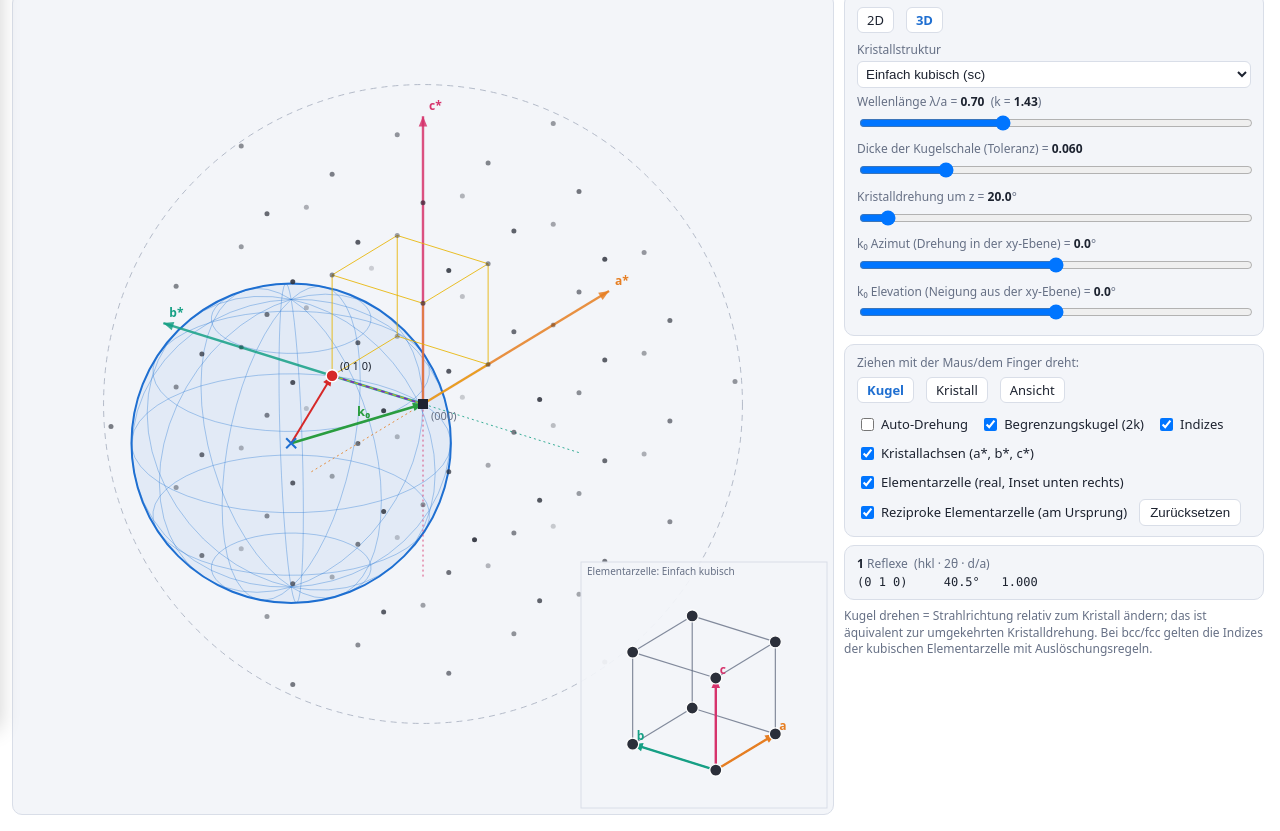
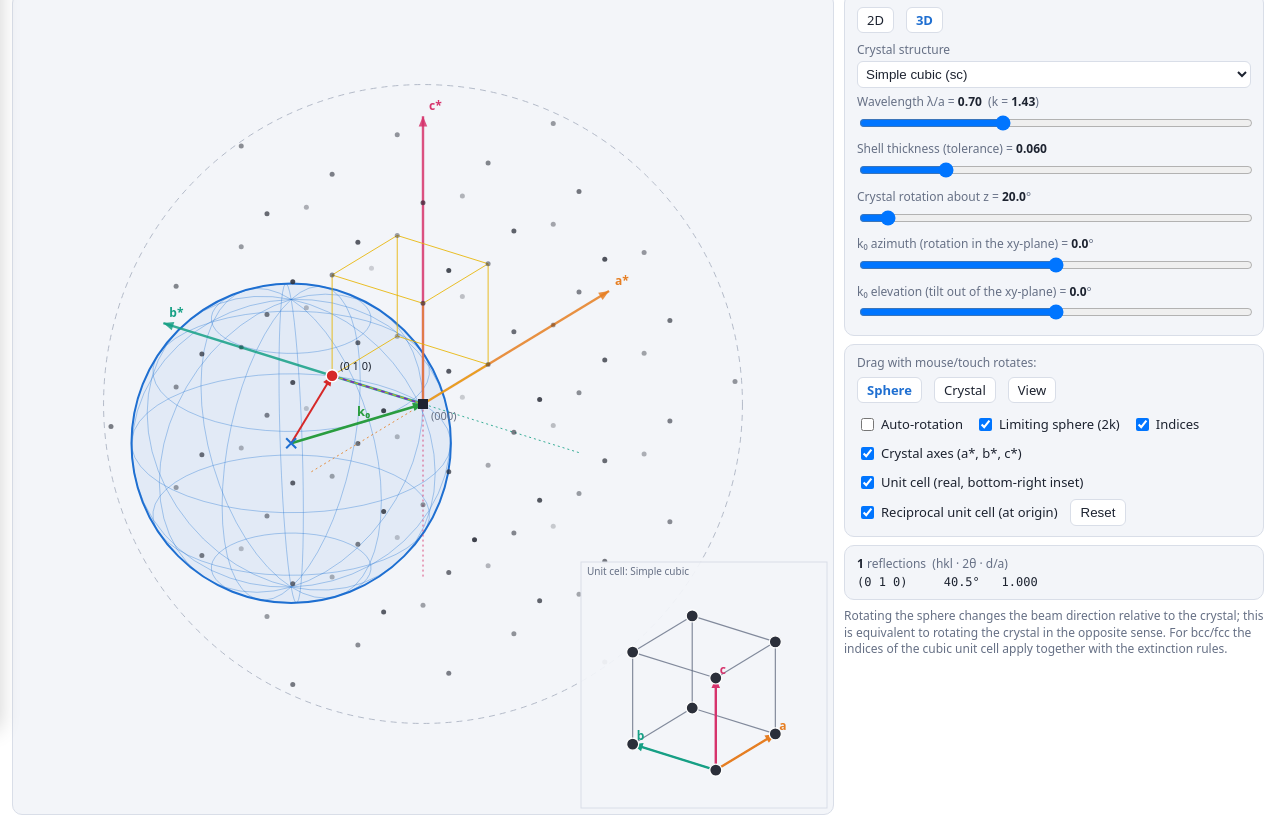
Before and after one commit to JonaThe1st/physics_visualization, a plain HTML site: page simulations/ewald-konstruktion/index.html in a window 1280 px wide. Shown: the part 71-902 px from the top of the page. Drawn offline with Linux system fonts and the light colour scheme.

Commit message:
Localize all simulation UIs to English (ewald-konstruktion, precessional-switching); magnetization-reversal already English, fmr already English

```diff
--- a/simulations/ewald-konstruktion/index.html
+++ b/simulations/ewald-konstruktion/index.html
@@ -1,7 +1,7 @@
 <!doctype html>
-<html lang="de"><head><meta charset="utf-8">
+<html lang="en"><head><meta charset="utf-8">
 <meta name="viewport" content="width=device-width, initial-scale=1, viewport-fit=cover">
-<title>Ewald-Konstruktion interaktiv</title>
+<title>Ewald Construction interactive</title>
 <style>
 :root{box-sizing:border-box;padding-top:env(safe-area-inset-top,0px);padding-bottom:env(safe-area-inset-bottom,0px);
 --bg:#fff;--fg:#1d2330;--mut:#667085;--card:#f3f5f9;--bd:#d9dee8;--pt:#2b2f3a;--grey:#b3bac8;--sph:#1f6fd1;--k0:#2a9d3f;--kp:#d62828;--gv:#7b2cbf}
@@ -27,40 +27,40 @@ button{padding:5px 10px;border:1px solid var(--bd);background:var(--bg);color:va
 .seg label{border:1px solid var(--bd);border-radius:6px;padding:3px 9px;background:var(--bg);cursor:pointer}
 .seg input{display:none}.seg input:checked+span{font-weight:700;color:var(--sph)}
 </style></head><body>
-<h1 style="padding-left: 60px;">Ewald-Konstruktion interaktiv</h1>
-<div style="padding-left: 60px;" class="sub">Reflex, wenn ein reziproker Gitterpunkt auf der Kugel liegt: |k′| = |k₀|, G = k′ − k₀. Einheiten: Gitterkonstante a = 1, k = 1/λ.</div>
+<h1 style="padding-left: 60px;">Ewald Construction interactive</h1>
+<div style="padding-left: 60px;" class="sub">A reflection occurs when a reciprocal-lattice point lies on the sphere: |k′| = |k₀|, G = k′ − k₀. Units: lattice constant a = 1, k = 1/λ.</div>
 <div class="wrap">
  <div class="cvbox"><canvas id="cv"></canvas></div>
  <div class="panel">
   <div class="card">
    <div class="row seg"><label><input type="radio" name="md" value="2d"><span>2D</span></label><label><input type="radio" name="md" value="3d" checked><span>3D</span></label></div>
-   <label>Kristallstruktur</label><select id="st" autocomplete="off"></select>
-   <label>Wellenlänge λ/a = <b id="lv"></b> &nbsp;(k = <b id="kv"></b>)</label>
+   <label>Crystal structure</label><select id="st" autocomplete="off"></select>
+   <label>Wavelength λ/a = <b id="lv"></b> &nbsp;(k = <b id="kv"></b>)</label>
    <input id="lam" autocomplete="off" type="range" min="0.25" max="1.5" step="0.01" value="0.7">
-   <label>Dicke der Kugelschale (Toleranz) = <b id="tv"></b></label>
+   <label>Shell thickness (tolerance) = <b id="tv"></b></label>
    <input id="tol" autocomplete="off" type="range" min="0.01" max="0.25" step="0.005" value="0.06">
-   <label>Kristalldrehung um z = <b id="pv"></b>°</label>
+   <label>Crystal rotation about z = <b id="pv"></b>°</label>
    <input id="phi" autocomplete="off" type="range" min="0" max="360" step="0.5" value="20">
-   <label>k₀ Azimut (Drehung in der xy-Ebene) = <b id="azv"></b>°</label>
+   <label>k₀ azimuth (rotation in the xy-plane) = <b id="azv"></b>°</label>
    <input id="az" autocomplete="off" type="range" min="-180" max="180" step="0.5" value="0">
-   <label id="ell">k₀ Elevation (Neigung aus der xy-Ebene) = <b id="elv"></b>°</label>
+   <label id="ell">k₀ elevation (tilt out of the xy-plane) = <b id="elv"></b>°</label>
    <input id="el" autocomplete="off" type="range" min="-90" max="90" step="0.5" value="0">
   </div>
   <div class="card">
-   <label style="margin-top:0">Ziehen mit der Maus/dem Finger dreht:</label>
+   <label style="margin-top:0">Drag with mouse/touch rotates:</label>
    <div class="row seg" id="tg"></div>
    <div class="row" style="margin-top:6px">
-    <label><input type="checkbox" id="auto" autocomplete="off"> Auto-Drehung</label>
-    <label><input type="checkbox" id="lim" checked> Begrenzungskugel (2k)</label>
-    <label><input type="checkbox" id="idx" checked> Indizes</label>
-    <label><input type="checkbox" id="axs" autocomplete="off" checked> Kristallachsen (a*, b*, c*)</label>
-    <label><input type="checkbox" id="cel" autocomplete="off" checked> Elementarzelle (real, Inset unten rechts)</label>
-    <label><input type="checkbox" id="rcl" autocomplete="off" checked> Reziproke Elementarzelle (am Ursprung)</label>
-    <button id="rst">Zurücksetzen</button>
+    <label><input type="checkbox" id="auto" autocomplete="off"> Auto-rotation</label>
+    <label><input type="checkbox" id="lim" checked> Limiting sphere (2k)</label>
+    <label><input type="checkbox" id="idx" checked> Indices</label>
+    <label><input type="checkbox" id="axs" autocomplete="off" checked> Crystal axes (a*, b*, c*)</label>
+    <label><input type="checkbox" id="cel" autocomplete="off" checked> Unit cell (real, bottom-right inset)</label>
+    <label><input type="checkbox" id="rcl" autocomplete="off" checked> Reciprocal unit cell (at origin)</label>
+    <button id="rst">Reset</button>
    </div>
   </div>
-  <div class="card"><label style="margin-top:0"><b id="nh"></b> Reflexe &nbsp;(hkl · 2θ · d/a)</label><div id="ref"></div></div>
-  <div class="sub" style="padding:0">Kugel drehen = Strahlrichtung relativ zum Kristall ändern; das ist äquivalent zur umgekehrten Kristalldrehung. Bei bcc/fcc gelten die Indizes der kubischen Elementarzelle mit Auslöschungsregeln.</div>
+  <div class="card"><label style="margin-top:0"><b id="nh"></b> reflections &nbsp;(hkl · 2θ · d/a)</label><div id="ref"></div></div>
+  <div class="sub" style="padding:0">Rotating the sphere changes the beam direction relative to the crystal; this is equivalent to rotating the crystal in the opposite sense. For bcc/fcc the indices of the cubic unit cell apply together with the extinction rules.</div>
  </div>
 </div>
 <script>
@@ -70,13 +70,13 @@ mv=(A,v)=>A.map(r=>r[0]*v[0]+r[1]*v[1]+r[2]*v[2]),T=A=>[0,1,2].map(i=>[A[0][i],A
 Rx=t=>{const c=Math.cos(t),s=Math.sin(t);return[[1,0,0],[0,c,-s],[0,s,c]]},
 Rz=t=>{const c=Math.cos(t),s=Math.sin(t);return[[c,-s,0],[0,0,0].map((_,i)=>[s,c,0][i]),[0,0,1]]};
 const q3=Math.sqrt(3),e=[[1,0,0],[0,1,0],[0,0,1]];
-const ST={'2d':{sq:{n:'Quadratisch',B:[e[0],e[1]]},re:{n:'Rechteckig (b = 1,5 a)',B:[e[0],[0,2/3,0]]},hx:{n:'Hexagonal',B:[[1,1/q3,0],[0,2/q3,0]]}},
-'3d':{sc:{n:'Einfach kubisch (sc)',B:e},bcc:{n:'Raumzentriert kubisch (bcc)',B:e,f:(h,k,l)=>(h+k+l)%2==0},
-fcc:{n:'Flächenzentriert kubisch (fcc)',B:e,f:(h,k,l)=>((h&1)==(k&1))&&((k&1)==(l&1))},
-hx:{n:'Hexagonal (c/a = 1,63)',B:[[1,1/q3,0],[0,2/q3,0],[0,0,1/1.633]]}}};
+const ST={'2d':{sq:{n:'Square',B:[e[0],e[1]]},re:{n:'Rectangular (b = 1.5 a)',B:[e[0],[0,2/3,0]]},hx:{n:'Hexagonal',B:[[1,1/q3,0],[0,2/q3,0]]}},
+'3d':{sc:{n:'Simple cubic (sc)',B:e},bcc:{n:'Body-centred cubic (bcc)',B:e,f:(h,k,l)=>(h+k+l)%2==0},
+fcc:{n:'Face-centred cubic (fcc)',B:e,f:(h,k,l)=>((h&1)==(k&1))&&((k&1)==(l&1))},
+hx:{n:'Hexagonal (c/a = 1.63)',B:[[1,1/q3,0],[0,2/q3,0],[0,0,1/1.633]]}}};
 let mode='3d',pts=[],dirty=1,yaw=.6,pitch=.45,Rc=I(),Rb=I(),phi=20,dpr=1;
 function fillSel(){const s=$('st');s.innerHTML='';for(const k in ST[mode])s.add(new Option(ST[mode][k].n,k));}
-function fillTg(){const o=[['sphere','Kugel'],['crystal','Kristall']];if(mode=='3d')o.push(['view','Ansicht']);
+function fillTg(){const o=[['sphere','Sphere'],['crystal','Crystal']];if(mode=='3d')o.push(['view','View']);
  $('tg').innerHTML=o.map((x,i)=>`<label><input type="radio" name="tgt" value="${x[0]}" ${i==0?'checked':''}><span>${x[1]}</span></label>`).join('');}
 const tgt=()=>document.querySelector('input[name=tgt]:checked').value;
 function build(){const k=1/+$('lam').value,s=ST[mode][$('st').value],B=s.B,d3=mode=='3d',
@@ -96,7 +96,7 @@ function draw(){const w=cv.clientWidth,h=cv.clientHeight,cs=getComputedStyle(doc
  const lam=+$('lam').value,k=1/lam,tol=+$('tol').value,cx=w/2,cy=h/2,Hh=2*k+.7,s=Math.min(w,h)/2/Hh*.97,d3=mode=='3d',Rv=view();
  const P=p=>{if(!d3)return[cx+s*p[0],cy-s*p[1],0];const a=mv(Rv,p);return[cx+s*a[0],cy-s*a[2],a[1]];};
  const R=mul(Rz(phi*Math.PI/180),Rc),u=mv(Rb,[1,0,0]),C=u.map(x=>-k*x),O=P([0,0,0]),PC=P(C);
- // Kugel
+ // Sphere
  ctx.fillStyle=col('--sph');ctx.globalAlpha=.08;ctx.beginPath();ctx.arc(PC[0],PC[1],k*s,0,7);ctx.fill();ctx.globalAlpha=1;
  ctx.strokeStyle=col('--sph');ctx.lineWidth=2;ctx.beginPath();ctx.arc(PC[0],PC[1],k*s,0,7);ctx.stroke();
  if(d3){ctx.lineWidth=1;ctx.globalAlpha=.35;const poly=f=>{ctx.beginPath();for(let i=0;i<=48;i++){const t=i/48*6.2832,p=f(t),q=P([C[0]+k*p[0],C[1]+k*p[1],C[2]+k*p[2]]);i?ctx.lineTo(q[0],q[1]):ctx.moveTo(q[0],q[1]);}ctx.stroke();};
@@ -133,7 +133,7 @@ function draw(){const w=cv.clientWidth,h=cv.clientHeight,cs=getComputedStyle(doc
  if($('cel').checked)drawCell(w,h,R,Rv,d3,col);
  // Liste
  const rows=hits.map(o=>{const kp=[0,1,2].map(i=>o.G[i]+k*u[i]),c=(u[0]*kp[0]+u[1]*kp[1]+u[2]*kp[2])/k,tt=Math.acos(Math.max(-1,Math.min(1,c)))*180/Math.PI;return{t:tt,s:('('+o.p.h.slice(0,d3?3:2).join(' ')+')').padEnd(11)+(' '+tt.toFixed(1)+'°').padEnd(9)+(1/o.p.n).toFixed(3)};}).sort((a,b)=>a.t-b.t);
- $('nh').textContent=hits.length;$('ref').textContent=rows.map(r=>r.s).join('\n')||'– kein Reflex erfüllt –';
+ $('nh').textContent=hits.length;$('ref').textContent=rows.map(r=>r.s).join('\n')||'– no reflection –';
  $('lv').textContent=lam.toFixed(2);$('kv').textContent=k.toFixed(2);$('tv').textContent=tol.toFixed(3);$('pv').textContent=phi.toFixed(1);$('azv').textContent=(+$('az').value).toFixed(1);$('elv').textContent=(+$('el').value).toFixed(1);}
 function drawCell(w,h,R,Rv,d3,col){
  const k=$('st').value,q=Math.sqrt(3),ac=['#e67e22','#16a085','#d6336c'];let V,E=[],X=[],O,AX;
@@ -148,7 +148,7 @@ function drawCell(w,h,R,Rv,d3,col){
  const m=Math.min(w,h)*.3,x0=w-m-6,y0=h-m-6,cx=x0+m/2,cy=y0+m/2+8,sc=m*.36/mR;
  const tr=p=>{const a=d3?mv(Rv,mv(R,sh(p))):mv(R,sh(p));return d3?[cx+sc*a[0],cy-sc*a[2],a[1]]:[cx+sc*a[0],cy-sc*a[1],0];};
  ctx.globalAlpha=.93;ctx.fillStyle=col('--card');ctx.fillRect(x0,y0,m,m);ctx.globalAlpha=1;ctx.strokeStyle=col('--bd');ctx.lineWidth=1;ctx.strokeRect(x0,y0,m,m);
- ctx.fillStyle=col('--mut');ctx.font='10px system-ui';ctx.fillText('Elementarzelle: '+ST[mode][k].n.split(' (')[0],x0+6,y0+13);
+ ctx.fillStyle=col('--mut');ctx.font='10px system-ui';ctx.fillText('Unit cell: '+ST[mode][k].n.split(' (')[0],x0+6,y0+13);
 
 
  ctx.strokeStyle=col('--mut');ctx.lineWidth=1.2;ctx.globalAlpha=.8;
```
Also changed, not shown: simulations/precessional-switching/index.html (+16 -16 lines).
